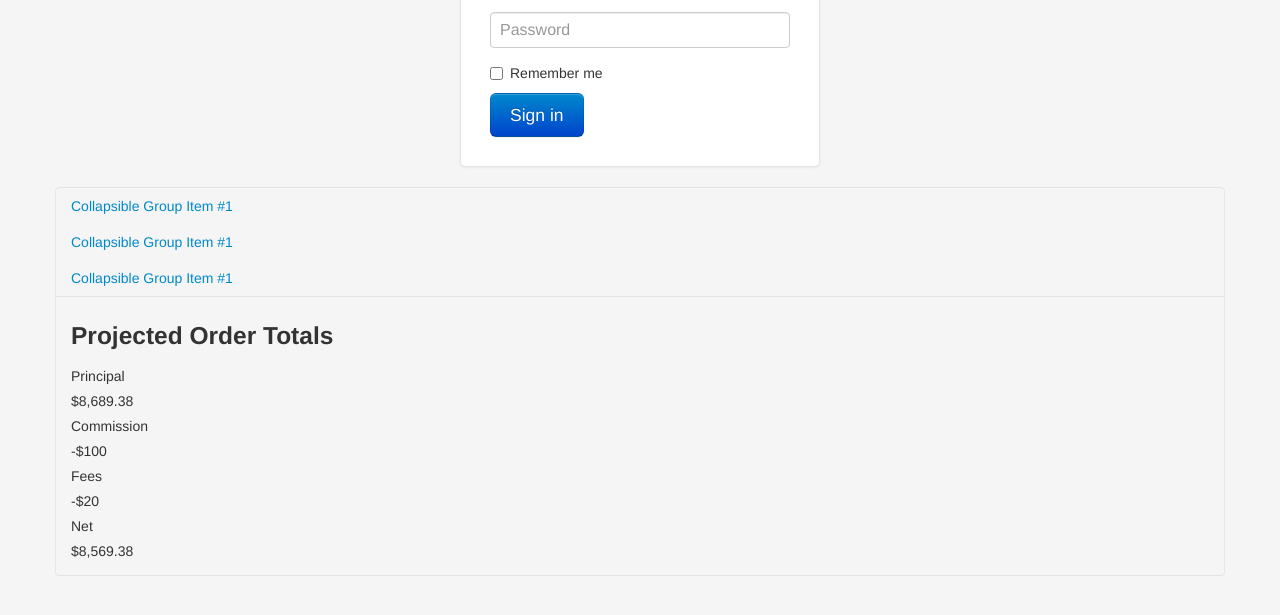
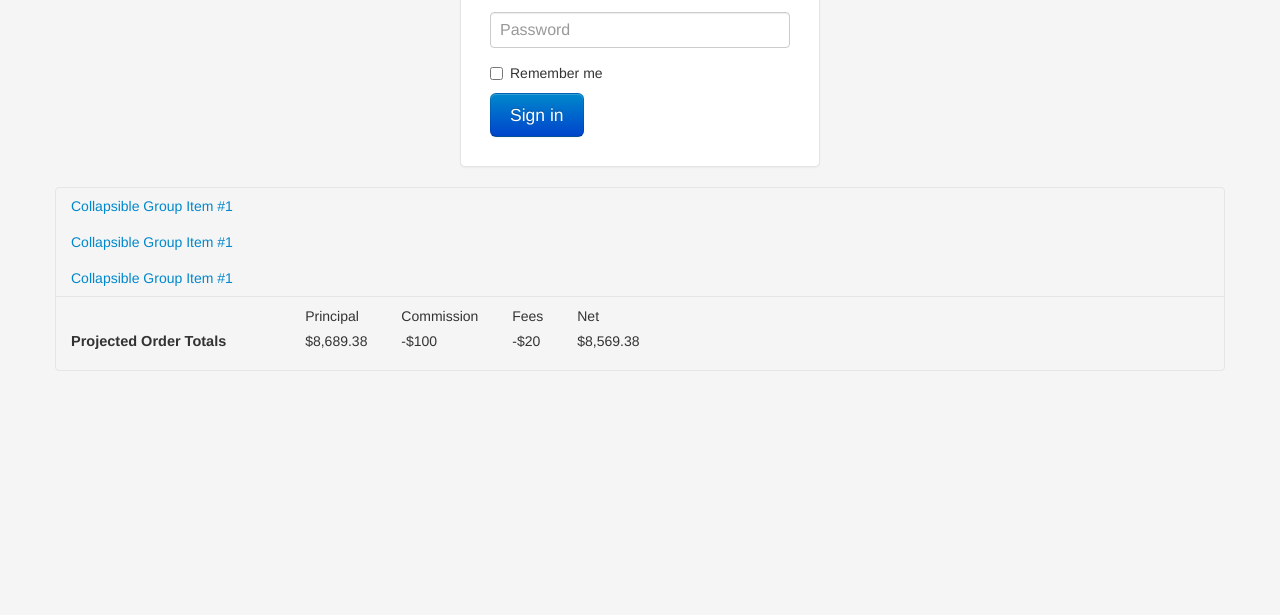
Before and after one commit to neosavvyinc/moe-scaffolding, a plain HTML site: page client/moe-app/src/main/resources/index.html in a window 1280 px wide. Shown: the part 159-774 px from the top of the page. Drawn offline with nearby package versions, Linux system fonts and the light colour scheme.

Commit message:
Couple little styles.

```diff
--- /dev/null
+++ b/client/moe-app/src/main/resources/assets/style/less/style.less
@@ -0,0 +1,12 @@
+/* Tickets */
+.projected-order-totals {
+  h4 {
+    display: inline-block;
+    font-size: 14.5px;
+    margin-right: 60px;
+  }
+  .label-sub-label {
+    display: inline-block;
+    margin: 0 15px;
+  }
+}
--- a/client/moe-app/src/main/resources/index.html
+++ b/client/moe-app/src/main/resources/index.html
@@ -9,10 +9,11 @@
         <title>MOE Angular Seedling</title>
 
         <link rel="stylesheet" href="application/application.css"/>
+        <link rel="stylesheet" href="assets/style/css/style.css"/>
 
     </head>
     <body>
-        <script src="http://code.jquery.com/jquery-latest.js"></script>
+        <!--<script src="http://code.jquery.com/jquery-latest.js"></script>-->
         <script src="lib/bootstrap/js/bootstrap.min.js"></script>
 
         <!--<ng-view/>-->
--- a/client/moe-app/src/main/resources/view/tickets/equity/detail-ptl.html
+++ b/client/moe-app/src/main/resources/view/tickets/equity/detail-ptl.html
@@ -1,7 +1,10 @@
 <div class="detail">
     <div class="expanded">
+        <div class="controls">
+
+        </div>
         <div class="projected-order-totals">
-            <h3>Projected Order Totals</h3>
+            <h4>Projected Order Totals</h4>
             <label-sub-label label="Principal" sub-label="$8,689.38"></label-sub-label>
             <label-sub-label label="Commission" sub-label="-$100"></label-sub-label>
             <label-sub-label label="Fees" sub-label="-$20"></label-sub-label>
```
Also changed, not shown: client/moe-app/src/main/resources/assets/style/css/style.css (added).
